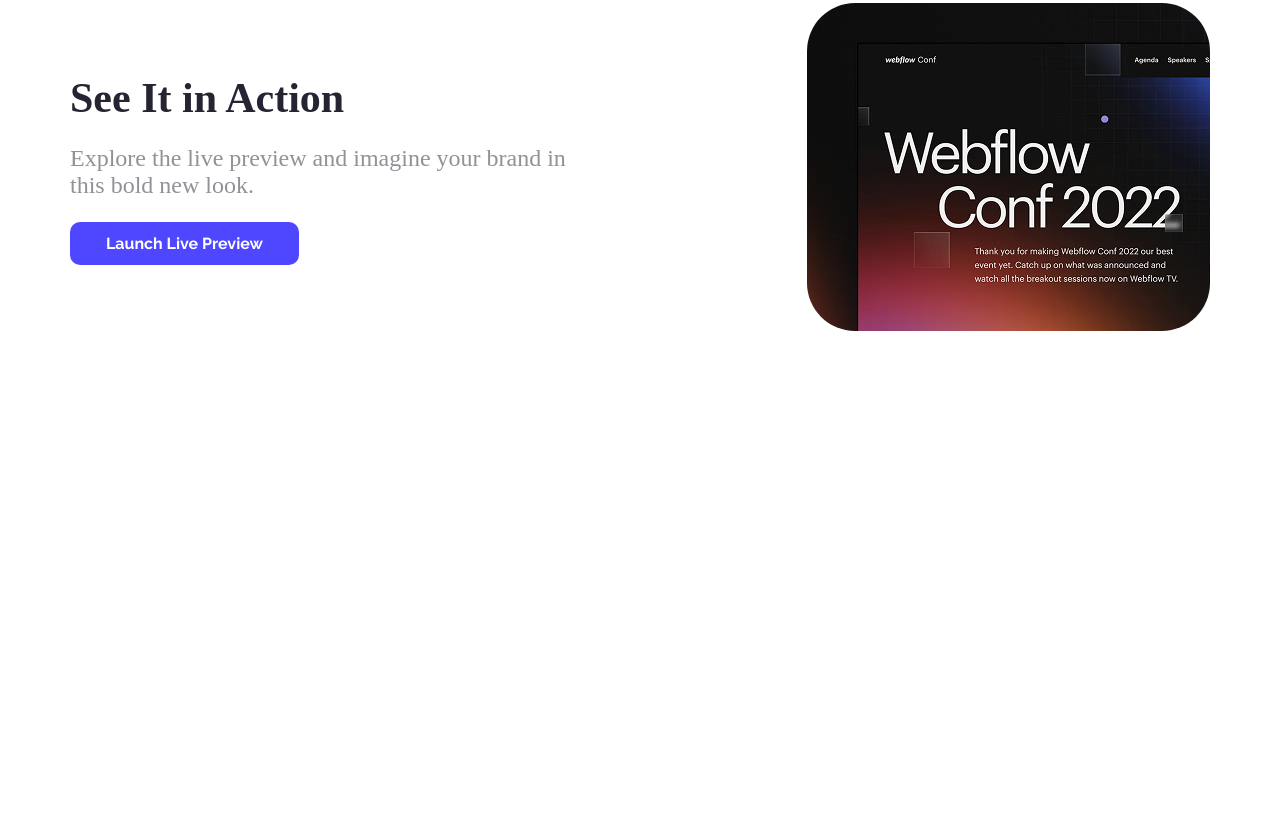
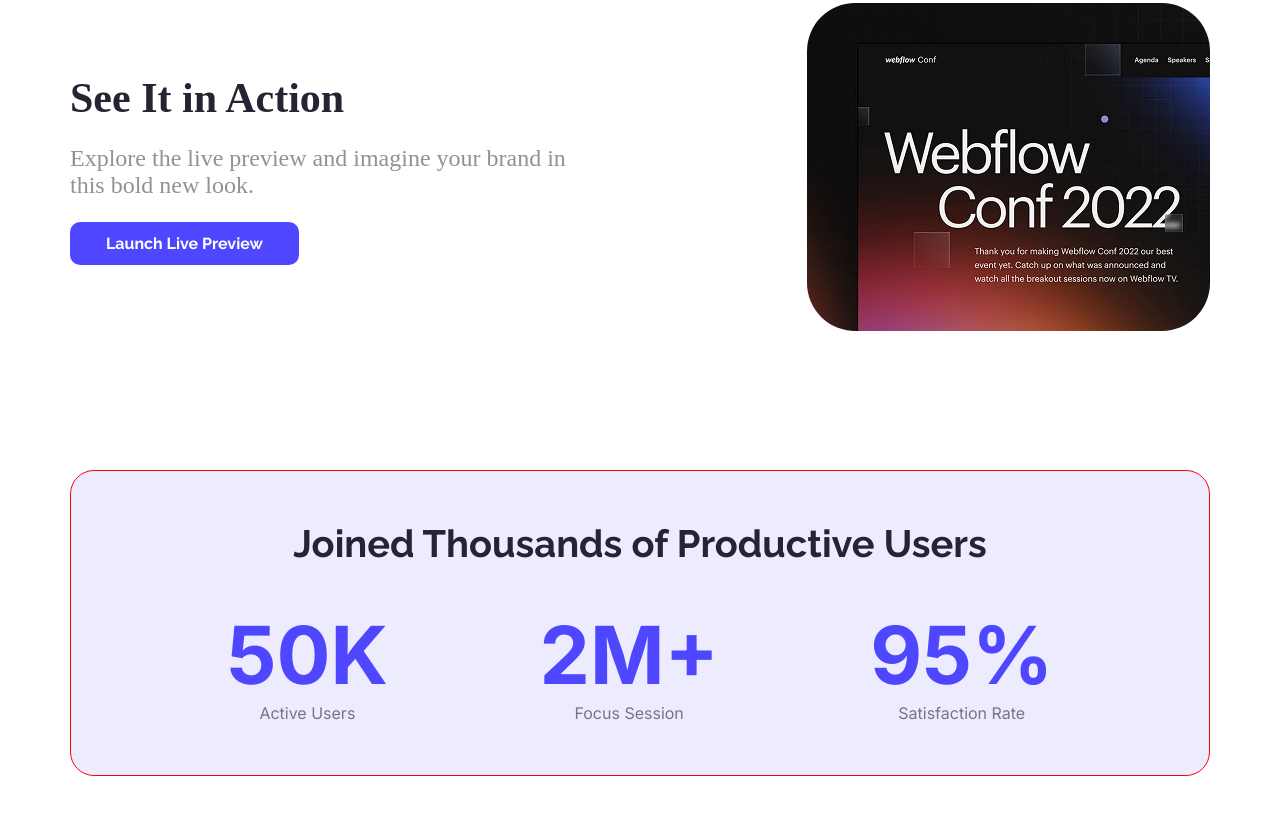
Before and after one commit to priyotush25/landing-lauchpad, a plain HTML site: page index.html in a window 1280 px wide. Shown: the part 809-1624 px from the top of the page. Before the commit the page ends 1258 px from the top, so only its background shows below. Drawn offline with Linux system fonts and the light colour scheme.

Commit message:
Productive Users section

```diff
--- a/index.html
+++ b/index.html
@@ -21,6 +21,7 @@
     </header>
     <!-- Main Section -->
     <main>
+      <!-- Action Section -->
       <div class="action-section">
         <div class="action-content">
           <h3>See It in Action</h3>
@@ -36,6 +37,27 @@
           <img src="./Assets/wc-mini.png" alt="" />
         </div>
       </div>
+      <!-- Productive user section -->
+      <div class="productive-section">
+        <p>Joined Thousands of Productive Users</p>
+
+        <div class="productive-items">
+          <div class="productive-item">
+            <div class="item-title">50K</div>
+            <div class="item-description">Active Users</div>
+          </div>
+
+          <div class="productive-item">
+            <div class="item-title">2M+</div>
+            <div class="item-description">Focus Session</div>
+          </div>
+
+          <div class="productive-item">
+            <div class="item-title">95%</div>
+            <div class="item-description">Satisfaction Rate</div>
+          </div>
+        </div>
+      </div>
     </main>
   </body>
 </html>
--- a/style.css
+++ b/style.css
@@ -98,3 +98,39 @@ nav h1 {
 .action-img img {
   border-radius: 48px;
 }
+
+/* Productive Section */
+.productive-section {
+  width: 1140px;
+  height: 306px;
+  padding: 50px 80px;
+  margin: 137px auto;
+  border: 1px solid red;
+  border-radius: 24px;
+  text-align: center;
+  background: rgba(78, 71, 255, 0.1);
+  box-sizing: border-box;
+}
+.productive-section p {
+  font-family: "Raleway", sans-serif;
+  font-size: 38px;
+  font-weight: 700;
+  color: rgb(37, 36, 50);
+}
+.productive-items {
+  margin-top: 40px;
+  display: flex;
+  justify-content: space-around;
+}
+
+.item-title {
+  font-size: 80px;
+  font-weight: 700;
+  color: rgb(78, 71, 255);
+  font-family: "Inter", sans-serif;
+}
+
+.item-description {
+  color: rgba(0, 0, 0, 0.5);
+  font-family: "Inter", sans-serif;
+}
```
